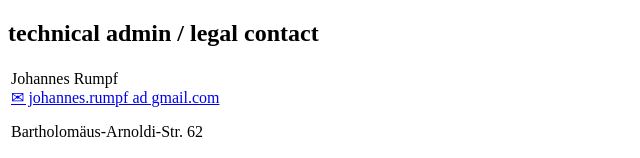
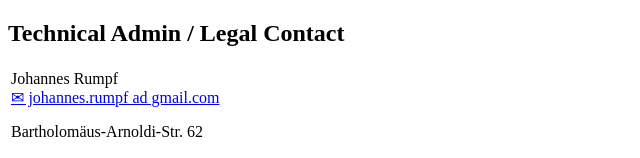
Before and after one commit to JoeRu/static_joe, a plain HTML site: page index.html in a window 1280 px wide. Shown: the top 158 px of the page, without its empty margins (0-640 px from the left). Drawn offline with Linux system fonts and the light colour scheme.

Commit message:
bimi add

```diff
--- a/index.html
+++ b/index.html
@@ -13,7 +13,7 @@
 
 <article>
 	<header class="entry-header">
-		<h1 class="entry-title">technical admin / legal contact</h1>	</header><!-- .entry-header -->
+		<h1 class="entry-title">Technical Admin / Legal Contact</h1>	</header><!-- .entry-header -->
 
 	<div class="entry-content">
 		<table width="600">
```
Also changed, not shown: rumpf-family-crest.svg (added).
